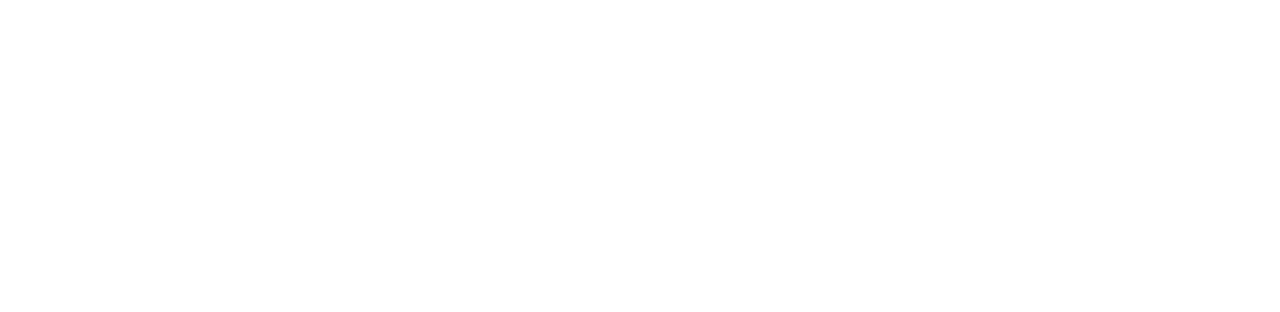
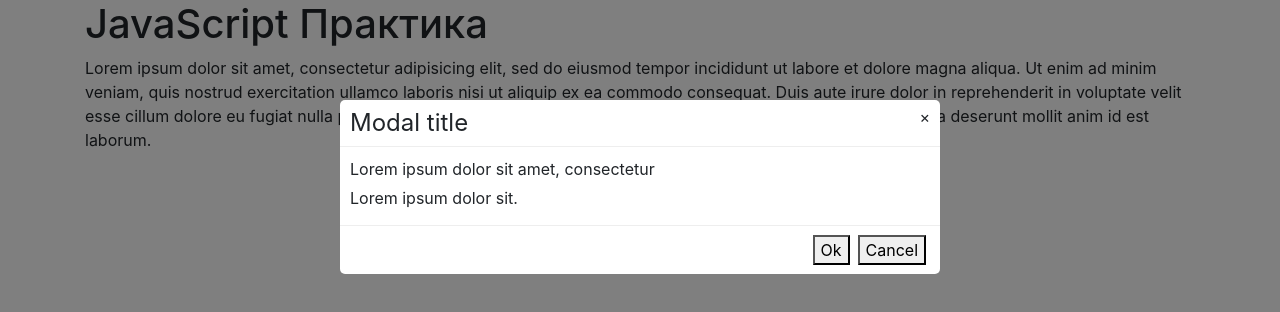
Before and after one commit to aapxx87/modal_window_edu, a plain HTML site: page index.html in a window 1280 px wide. Drawn offline with nearby package versions, Linux system fonts and the light colour scheme.

Commit message:
Первый вариант готовой модалки

```diff
--- /dev/null
+++ b/base.js
@@ -0,0 +1,3 @@
+const $ = {}
+
+window.$ = $
--- /dev/null
+++ b/css/modal.css
@@ -0,0 +1,46 @@
+.modal-overlay {
+  position: fixed;
+  top: 0;
+  right: 0;
+  left: 0;
+  bottom: 0;
+  background: rgba(0, 0, 0, .5);
+}
+
+.modal-window {
+  width: 600px;
+  border-radius: 5px;
+  background: #fff;
+  margin: 100px auto;
+}
+
+.modal-header {
+  padding: 5px 10px;
+  display: flex;
+  justify-content: space-between;
+  border-bottom: 1px solid #eee;
+}
+
+.modal-title {
+  font-size: 1.5rem;
+}
+
+.modal-close {
+  cursor: pointer;
+}
+
+
+.modal-body {
+  padding: 10px;
+}
+
+
+.modal-body p {
+  margin: 0 0 5px;
+}
+
+
+.modal-footer {
+  padding: 5px 10px;
+  border-top: 1px solid #eee;
+}
--- a/index.html
+++ b/index.html
@@ -1,14 +1,61 @@
 <!DOCTYPE html>
 <html lang="en">
+
 <head>
-    <meta charset="UTF-8">
-    <meta name="viewport" content="width=device-width, initial-scale=1.0">
-    <title>Document</title>
+  <meta charset="UTF-8">
+  <meta name="viewport" content="width=device-width, initial-scale=1.0">
+  <link rel="stylesheet" href="https://stackpath.bootstrapcdn.com/bootstrap/4.4.1/css/bootstrap.min.css" integrity="sha384-Vkoo8x4CGsO3+Hhxv8T/Q5PaXtkKtu6ug5TOeNV6gBiFeWPGFN9MuhOf23Q9Ifjh" crossorigin="anonymous">
+  <link rel="stylesheet" href="css/modal.css" />
+  <title>JS Практика</title>
 </head>
+
 <body>
 
 
+  <div class="container">
+
+    <h1>JavaScript Практика</h1>
+
+    <p>
+      Lorem ipsum dolor sit amet, consectetur adipisicing elit, sed do eiusmod tempor incididunt ut labore et dolore magna aliqua. Ut enim ad minim veniam, quis nostrud exercitation ullamco laboris nisi ut aliquip ex ea commodo consequat. Duis aute
+      irure dolor in reprehenderit in voluptate velit esse cillum dolore eu fugiat nulla pariatur. Excepteur sint occaecat cupidatat non proident, sunt in culpa qui officia deserunt mollit anim id est laborum.
+    </p>
+
+  </div>
 
 
+  <div class="vmodal">
+
+    <div class="modal-overlay">
+
+      <div class="modal-window">
+
+        <div class="modal-header">
+          <span class="modal-title">Modal title</span>
+          <span class="modal-close">&times;</span>
+        </div>
+
+        <div class="modal-body">
+          <p>Lorem ipsum dolor sit amet, consectetur</p>
+          <p>Lorem ipsum dolor sit.</p>
+        </div>
+
+        <div class="modal-footer">
+          <button>Ok</button>
+          <button>Cancel</button>
+        </div>
+
+      </div>
+
+    </div>
+
+  </div>
+
+
+  <script src="base.js"></script>
+  <script src="plugins/modal.js"></script>
+  <script src="index.js"></script>
+
 </body>
+
 </html>
--- /dev/null
+++ b/index.js
@@ -0,0 +1 @@
+$.modal()
--- /dev/null
+++ b/plugins/modal.js
@@ -0,0 +1,3 @@
+$.modal = function() {
+
+}
```
